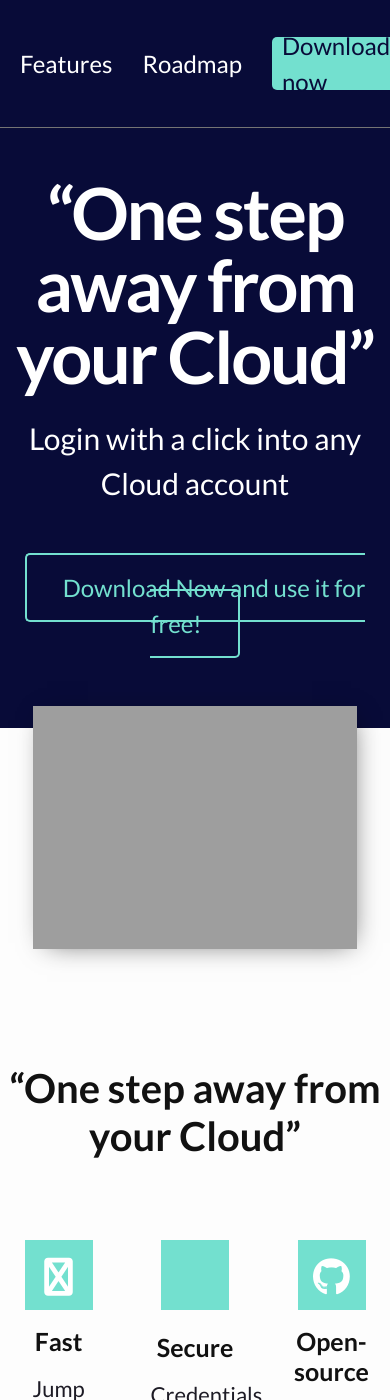
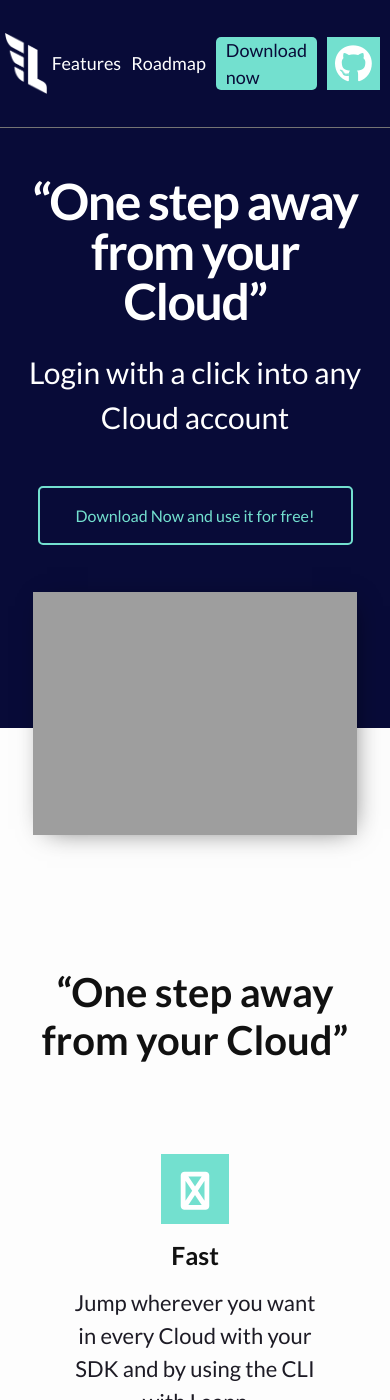
Before and after one commit to Noovolari/leapp-website, a Jekyll site: the page built from _pages/index.markdown, in a window 390 px wide and 1400 px high. Built offline with Jekyll 4.4.1, drawn with Linux system fonts in a browser that asks for light colours; nearby versions of some CDN libraries.

Commit message:
responsive rules for css

```diff
--- a/_includes/header.html
+++ b/_includes/header.html
@@ -2,6 +2,7 @@
     <title>{{ page.title }} | {{ site.title }}</title>
     <meta charset="UTF-8">
     <meta itemprop="description" name="description" content="{% if page.description %}{{ page.description | truncate: 160 }}{% else %}{{ site.description | truncate: 160  }}{% endif %}" />
+    <meta name="viewport" content="width=device-width, initial-scale=1, shrink-to-fit=no">
     <!-- Facebook -->
     <meta property="og:locale" content="en_US">
     <meta property="og:type" content="article">
--- a/_includes/navbar.html
+++ b/_includes/navbar.html
@@ -1,6 +1,7 @@
 <nav>
     <div class="container">
         <div>
+            <img src="{{ site.url }}{{site.baseurl}}/assets/img/logo-mobile.png" alt="logo of Leapp" title="logo of Leapp" class="navbar-img-mobile" />
             <img src="{{ site.url }}{{site.baseurl}}/assets/img/logo.png" alt="logo of Leapp" title="logo of Leapp" class="navbar-img" />
         </div>
         <ul>
--- a/assets/css/main.scss
+++ b/assets/css/main.scss
@@ -78,6 +78,7 @@ nav a, nav a:visited { font-size: 24px; color: $white; }
 nav i { font-size: 38px; color: $blue; position: relative; top: 8px; }
 nav a:hover { color: $blue; }
 
+.navbar-img-mobile { display: none; }
 .navbar-social, .download-now { color: $white; background: $blue; height: 53px; display: inline-block; }
 .download-now, .download-now:visited { border-radius: 5px; color: $light-blue; padding: 0 10px; display: flex; align-items: center; }
 .download-now:hover { color: $white; }
@@ -157,3 +158,56 @@ footer hr { display: block; height: 1px; background: $light-blue; border: 0; mar
 #docs .sidebar ul.second-level i { font-size: 5px; position: relative; bottom: 4px; }
 #docs .actual { width: 66.63%; padding: 40px; }
 #docs .actual h1, #docs .actual h2, #docs .actual h3, #docs .actual h4 { color: $blue; }
+
+/** @media queries **/
+@media all and (max-width: 1080px) {
+
+  #features .features-holder .feature, #features .features-holder .feature.reverse { margin: 200px 0; }
+  #features .features-holder .video { width: calc(50% - 40px); }
+  #features .features-holder .content { width: calc(50% - 40px); }
+  footer .footer-cta { width: 83%; margin: 0 auto 3rem auto; }
+  footer ul { margin: 0 auto; width: 83%; }
+}
+
+@media all and (max-width: 800px) {
+
+  nav a, nav a:visited { font-size: 22px; }
+  #hero-unit h1 { margin-left: 20px; margin-right: 20px; }
+  #features .features-holder .feature, #features .features-holder .feature.reverse { display: block; }
+  #features .features-holder .feature .video { width: 83%; padding: 0; margin: 0 auto; }
+  #features .features-holder .feature .content, #features .features-holder .feature.reverse .content { width: 83%; padding: 0; margin: 40px auto 0; text-align: center; }
+  footer .footer-cta { margin: 0 auto 3rem auto; width: calc(83% - 80px); }
+  footer .footer-cta h2 { float: none; font-size: 30px; }
+  footer .footer-cta a { float: none; }
+  footer ul { display: initial; width: 83%; margin: 0 auto; }
+  footer ul li:first-child { display: initial; padding: 10px 0; }
+}
+
+@media all and (max-width: 700px) {
+
+  .navbar-img-mobile { display: inline-block; max-height: 80px; }
+  .navbar-img { display: none; }
+  #hero-unit h1 { font-size: 65px; }
+  #main-features { margin: 0 0 10rem 0; }
+  #main-features .card-holder { flex-direction: column; justify-content: space-between; }
+  #main-features .card-holder .card { text-align: center; width: 83%; margin: 10px auto; }
+}
+
+@media all and (max-width: 600px) {
+  nav a, nav a:visited { font-size: 18px; }
+}
+
+@media all and (max-width: 530px) {
+
+  #hero-unit h1 { font-size: 50px; }
+  #main-features .card-holder { flex-direction: column; justify-content: space-between; }
+  #main-features .card-holder .card { text-align: center; width: 83%; margin: 10px auto; }
+}
+
+@media all and (max-width: 530px) {
+  nav ul li { margin: 0 5px; }
+  .btn-lg { font-size: 16px; }
+  #main-features h2 { margin: 2.5rem 40px 5rem; }
+  #quote .quote-holder h2 { font-size: 2rem; margin-top: 30px; }
+  footer ul li a, footer ul li i, footer ul li span { font-size: 15px; }
+}
```
Also changed, not shown: assets/img/logo-mobile.png (added), assets/img/logo.png.
